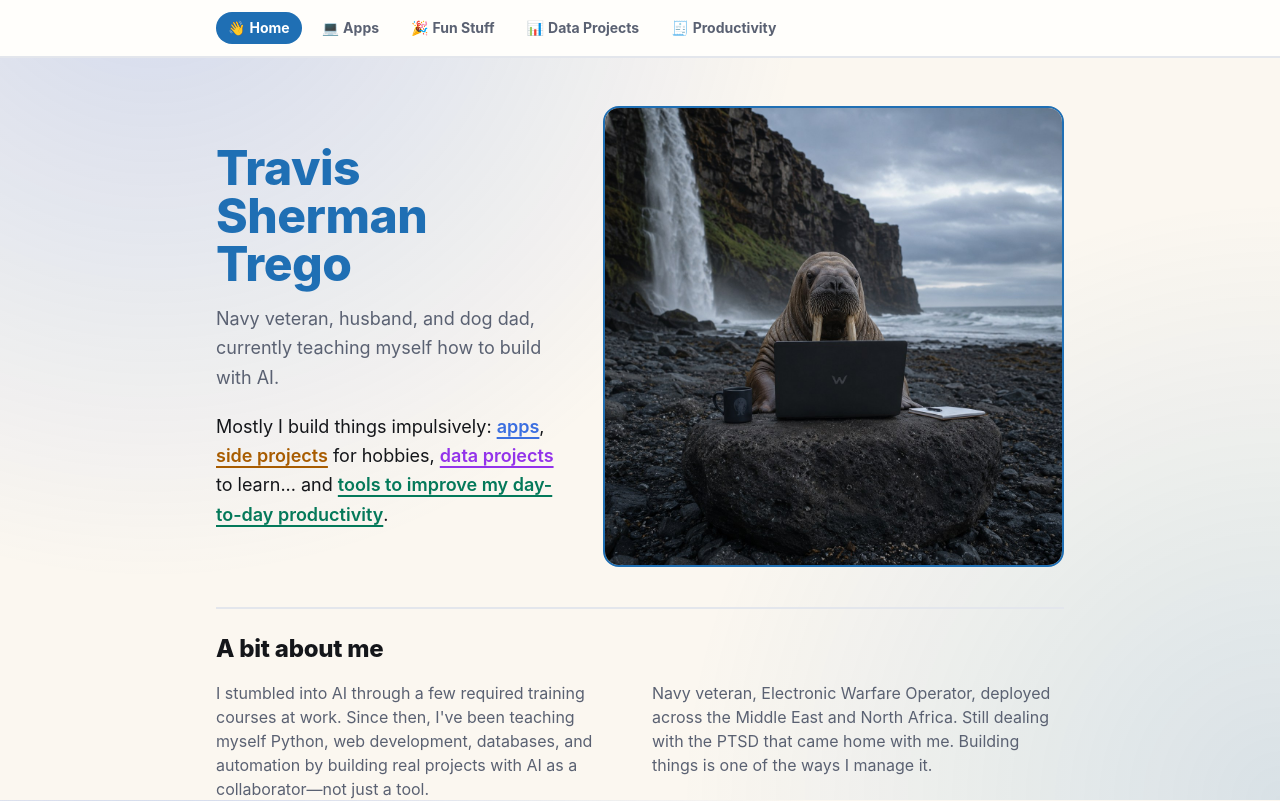
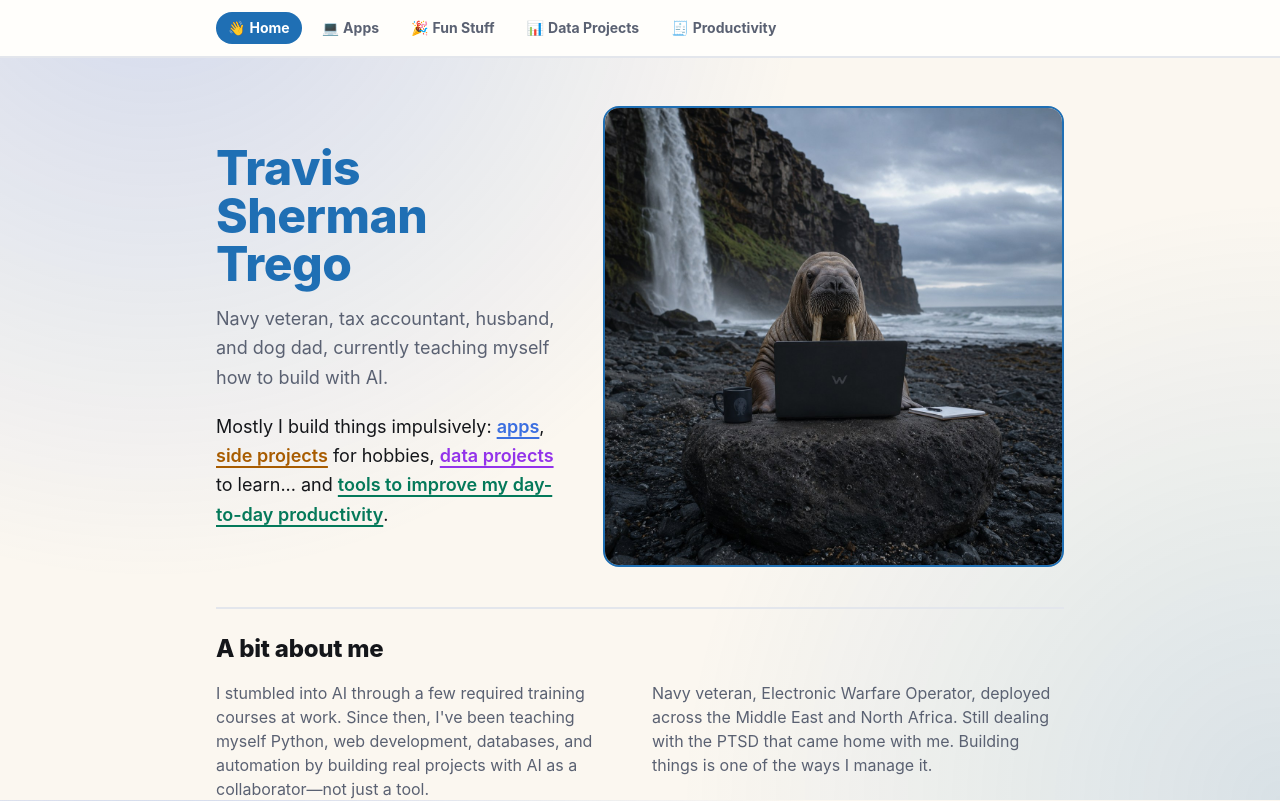
Before and after one commit to travtrego/portfolio-site, a Next.js app: page / in a window 1280 px wide. Shown: the top 801 px of the page. Built offline with nearby package versions, Linux system fonts and the light colour scheme.

Commit message:
Add tax accountant to the homepage intro

```diff
--- a/app/page.tsx
+++ b/app/page.tsx
@@ -12,7 +12,7 @@ export default function Home() {
             {site.name}
           </h1>
           <p className="mt-4 text-lg leading-relaxed text-[var(--muted)]">
-            Navy veteran, husband, and dog dad, currently teaching myself how to build with AI.
+            Navy veteran, tax accountant, husband, and dog dad, currently teaching myself how to build with AI.
           </p>
           <p className="mt-5 text-lg leading-relaxed">
             Mostly I build things impulsively:{" "}
--- a/lib/content.ts
+++ b/lib/content.ts
@@ -14,7 +14,7 @@ export type Project = {
 
 export const site = {
   name: "Travis Sherman Trego",
-  tagline: "Navy veteran, husband, and dog dad, currently teaching myself AI and how to build things.",
+  tagline: "Navy veteran, tax accountant, husband, and dog dad, currently teaching myself AI and how to build things.",
   about: [
     "I work in accounting. A few required training modules on AI turned into a real interest in Python and building things. This site is where that interest turns into actual projects — hobby apps, data analytics I'm still learning, and tools aimed at making accounting work less painful.",
   ],
```
